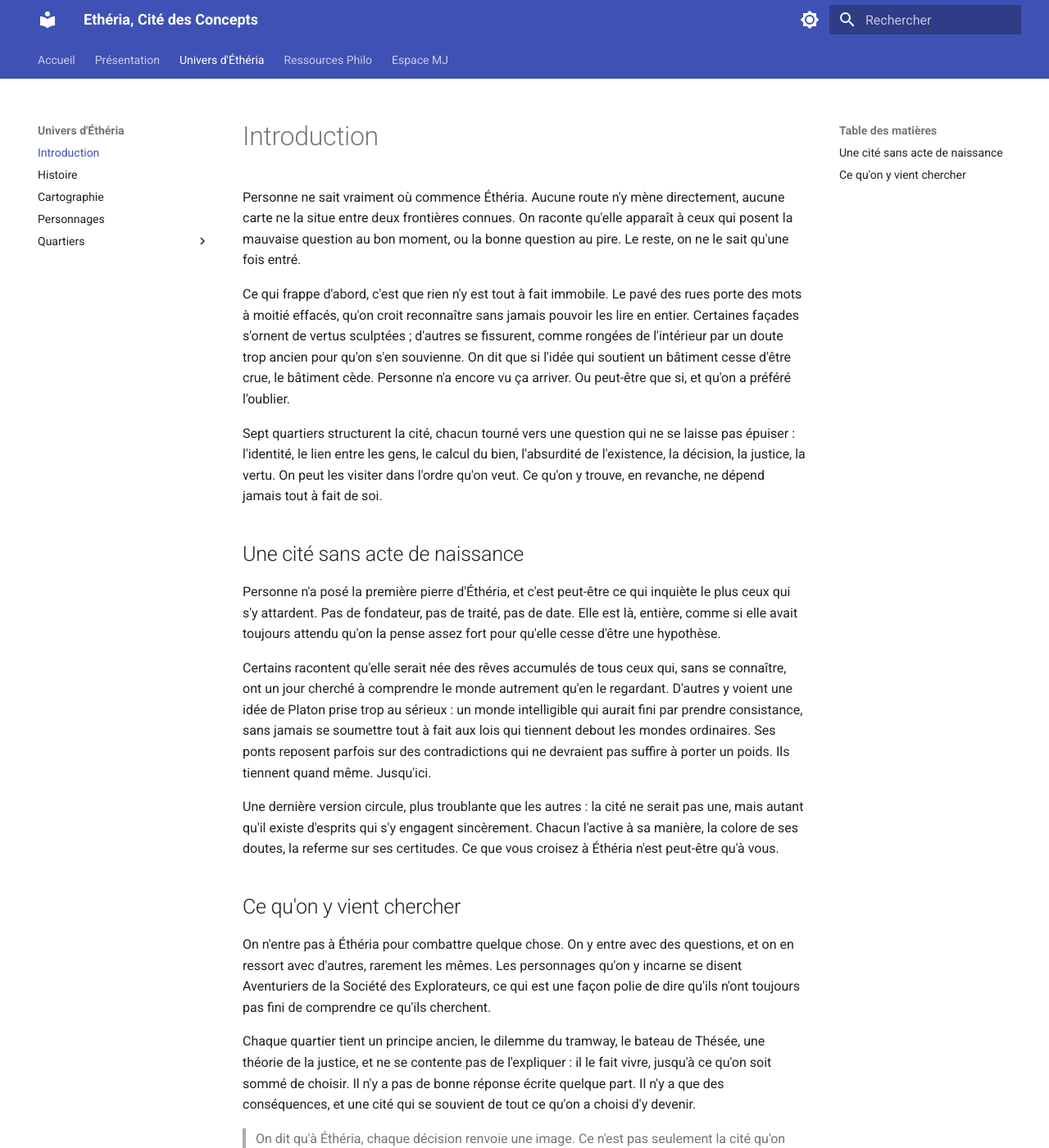
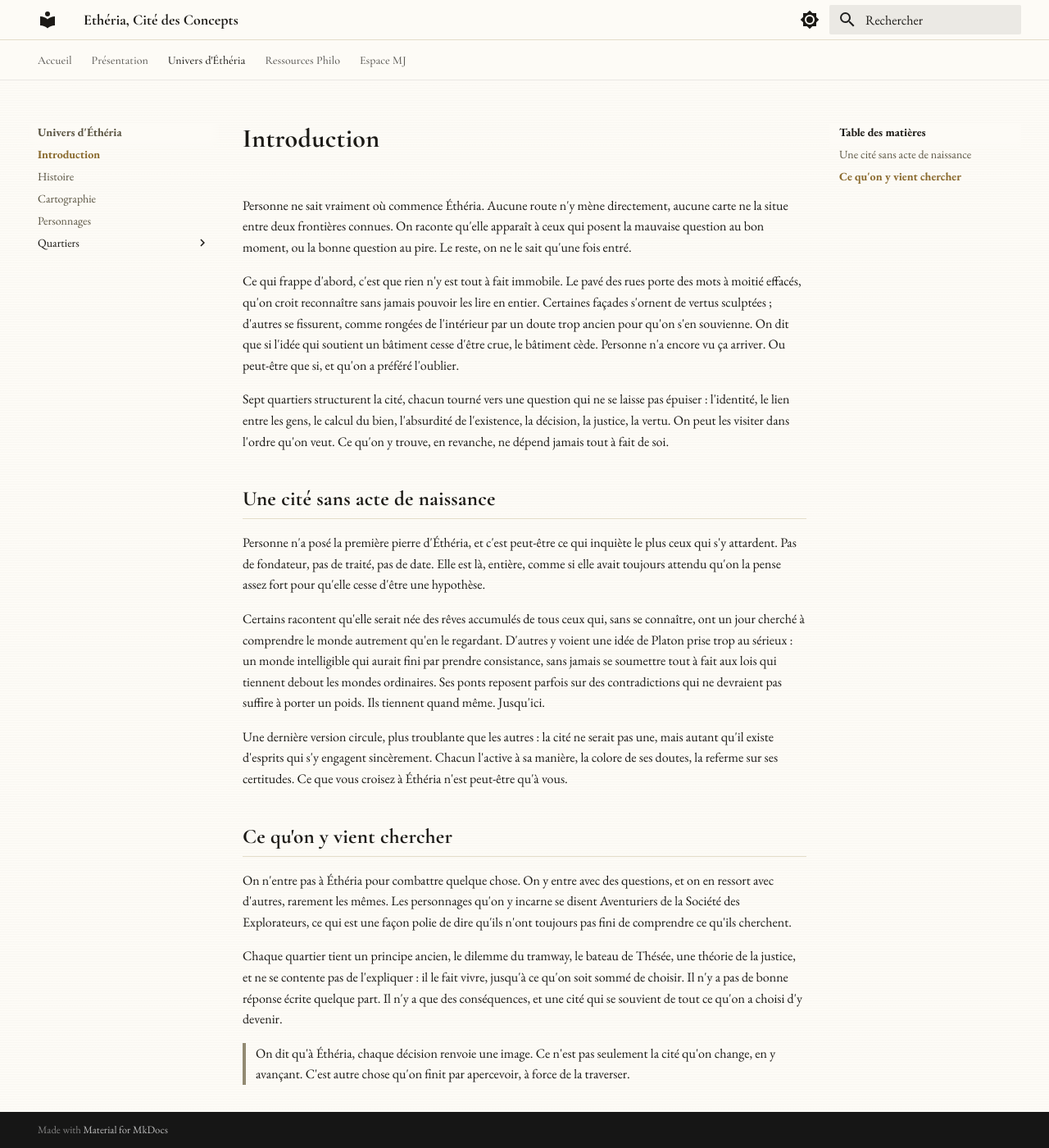
Before and after one commit to Spigushe/etheria-cite-concepts, an MkDocs documentation site: the page built from docs/monde/introduction.md, in a window 1280 px wide and 1400 px high. Shown: the whole window at 82% size. Built offline with MkDocs 1.6.1 and Material for MkDocs 9.7.7, drawn with Linux system fonts in a browser that asks for light colours.

Commit message:
Nouvelle identité visuelle « parchemin » avec trois palettes au choix
Remplace la palette Material par défaut par trois schémas custom
(épuré, parchemin, mystère) avec typographie Cormorant/EB Garamond, et adapte les callouts pour rester lisibles dans chacun.

```diff
--- a/docs/stylesheets/callouts.css
+++ b/docs/stylesheets/callouts.css
@@ -2,16 +2,20 @@
   Styles pour les callouts personnalisés générés par scripts/obsidian_callouts.py
   Syntaxe dans les fichiers .md : > [!TYPE] Titre
 
-  Chaque bloc ci-dessous correspond à un type. Pour en ajouter un nouveau,
-  copie un bloc et adapte : couleur (--callout-color), icône (content emoji ou SVG).
+  Version "parchemin" : mêmes couleurs par type (repères visuels conservés),
+  fond éclairci pour rester lisible sur le papier crème, bord anguleux
+  (pas d'arrondi) pour matcher le style gravure. Pour ajouter un type,
+  copie un bloc et adapte --callout-color / l'icône.
 */
 
 .admonition {
-  border-radius: 0.4rem;
-  border-left: 4px solid var(--callout-color, #448aff);
+  border-radius: 2px;
+  border-left: 4px solid var(--callout-color, #448aff) !important;
   padding: 0.6rem 1rem;
   margin: 1rem 0;
-  background-color: var(--callout-bg, rgba(68, 138, 255, 0.08));
+  background-color: color-mix(in srgb, var(--callout-color, #448aff) 8%, var(--etheria-callout-surface, #f3ead9)) !important;
+  font-family: "EB Garamond", Georgia, serif;
+  color: var(--md-default-fg-color) !important;
 }
 
 .admonition-title {
@@ -20,6 +24,14 @@
   display: flex;
   align-items: center;
   gap: 0.4rem;
+  color: var(--md-default-fg-color) !important;
+  background-color: transparent !important;
+}
+
+.admonition p,
+.admonition li,
+.admonition-title > * {
+  color: var(--md-default-fg-color) !important;
 }
 
 .admonition-title::before {
@@ -27,90 +39,52 @@
 }
 
 /* --- Lieux --- */
-.admonition.ville {
-  --callout-color: #2e7d32;
-  --callout-bg: rgba(46, 125, 50, 0.08);
-}
+.admonition.ville { --callout-color: #2e7d32; }
 .admonition.ville .admonition-title::before { content: "🏙️"; }
 
-.admonition.region {
-  --callout-color: #00695c;
-  --callout-bg: rgba(0, 105, 92, 0.08);
-}
+.admonition.region { --callout-color: #00695c; }
 .admonition.region .admonition-title::before { content: "🗺️"; }
 
-.admonition.donjon {
-  --callout-color: #4527a0;
-  --callout-bg: rgba(69, 39, 160, 0.08);
-}
+.admonition.donjon { --callout-color: #4527a0; }
 .admonition.donjon .admonition-title::before { content: "🕯️"; }
 
 /* --- Personnages / Factions --- */
-.admonition.pnj {
-  --callout-color: #1565c0;
-  --callout-bg: rgba(21, 101, 192, 0.08);
-}
+.admonition.pnj { --callout-color: #1565c0; }
 .admonition.pnj .admonition-title::before { content: "🧑"; }
 
-.admonition.faction {
-  --callout-color: #6a1b9a;
-  --callout-bg: rgba(106, 27, 154, 0.08);
-}
+.admonition.faction { --callout-color: #6a1b9a; }
 .admonition.faction .admonition-title::before { content: "⚔️"; }
 
 /* --- Hors-fiction : réservé au MJ --- */
-/* Différent de .secret (un secret DANS la fiction, ex. un PNJ qui ment) :
-   .mj signale une information hors-fiction que le MJ ne doit jamais
-   révéler ou lire à voix haute aux joueurs (un twist, une solution). */
 .admonition.mj {
   --callout-color: #b71c1c;
-  --callout-bg: rgba(183, 28, 28, 0.1);
   border-left-width: 6px;
 }
 .admonition.mj .admonition-title::before { content: "🎭"; }
 
 /* --- Suivi de campagne --- */
-.admonition.nouvelles {
-  --callout-color: #d84315;
-  --callout-bg: rgba(216, 67, 21, 0.08);
-}
+.admonition.nouvelles { --callout-color: #d84315; }
 .admonition.nouvelles .admonition-title::before { content: "📰"; }
 
-.admonition.intrigue {
-  --callout-color: #ad1457;
-  --callout-bg: rgba(173, 20, 87, 0.08);
-}
+.admonition.intrigue { --callout-color: #ad1457; }
 .admonition.intrigue .admonition-title::before { content: "🧵"; }
 
-.admonition.secret {
-  --callout-color: #263238;
-  --callout-bg: rgba(38, 50, 56, 0.08);
-}
+.admonition.secret { --callout-color: #263238; }
 .admonition.secret .admonition-title::before { content: "🔒"; }
 
 /* --- Règles / mécaniques --- */
-.admonition.regle {
-  --callout-color: #f9a825;
-  --callout-bg: rgba(249, 168, 37, 0.1);
-}
+.admonition.regle { --callout-color: #a5720a; }
 .admonition.regle .admonition-title::before { content: "🎲"; }
 
-.admonition.danger {
-  --callout-color: #c62828;
-  --callout-bg: rgba(198, 40, 40, 0.08);
-}
+.admonition.danger { --callout-color: #c62828; }
 .admonition.danger .admonition-title::before { content: "⚠️"; }
 
-.admonition.tresor {
-  --callout-color: #f57f17;
-  --callout-bg: rgba(245, 127, 23, 0.1);
-}
+.admonition.tresor { --callout-color: #a5720a; }
 .admonition.tresor .admonition-title::before { content: "💰"; }
 
 /* Fallback pour tout type non listé ci-dessus : gris neutre */
 .admonition:not(.ville):not(.region):not(.donjon):not(.pnj):not(.faction):not(.nouvelles):not(.intrigue):not(.secret):not(.regle):not(.danger):not(.tresor):not(.mj) {
   --callout-color: #607d8b;
-  --callout-bg: rgba(96, 125, 139, 0.08);
 }
 .admonition:not(.ville):not(.region):not(.donjon):not(.pnj):not(.faction):not(.nouvelles):not(.intrigue):not(.secret):not(.regle):not(.danger):not(.tresor):not(.mj) .admonition-title::before {
   content: "ℹ️";
--- /dev/null
+++ b/docs/stylesheets/extra.css
@@ -0,0 +1,197 @@
+/*
+  Éthéria — 3 styles pilotés par le toggle de palette Material :
+  léger (1c "épuré") → moyen (1a "parchemin", scheme "default") → sombre
+  (1b "mystérieux"). L'ordre du cycle est défini par l'ordre des entrées
+  dans theme.palette (mkdocs.yml), pas ici.
+
+  Générique : aucune règle ne dépend du contenu d'une page précise.
+  À copier dans docs/stylesheets/extra.css puis référencer dans mkdocs.yml :
+
+    extra_css:
+      - stylesheets/callouts.css
+      - stylesheets/extra.css
+
+  Titres en Cormorant Garamond (chargée ci-dessous), corps en EB Garamond
+  (chargée via theme.font dans mkdocs.yml — Material gère le repli hors-ligne).
+*/
+
+@import url("https://fonts.googleapis.com/css2?family=Cormorant+Garamond:wght@500;600;700&display=swap");
+
+/* ============================================================
+   1. VARIABLES PAR SCHÉMA
+   ============================================================ */
+
+/* ---- 1c "épuré" : clair, neutre, sans bordures marquées ---- */
+[data-md-color-scheme="epure"] {
+  --md-default-bg-color:            #fdfbf6;
+  --md-default-fg-color:            #1c1a16;
+  --md-default-fg-color--light:     #5a5442;
+  --md-default-fg-color--lighter:   #928a72;
+  --md-default-fg-color--lightest:  #e4ddc9;
+
+  --md-primary-fg-color:            #fdfbf6; /* fond du header */
+  --md-primary-fg-color--light:     #fdfbf6;
+  --md-primary-fg-color--dark:      #fdfbf6;
+  --md-primary-bg-color:            #1c1a16; /* texte/icônes du header */
+  --md-primary-bg-color--light:     #1c1a16;
+
+  --md-accent-fg-color:             #8a6a2e;
+  --md-accent-fg-color--transparent: rgba(138, 106, 46, 0.1);
+  --md-accent-bg-color:             #fdfbf6;
+
+  --md-typeset-a-color:             #8a6a2e;
+  --etheria-callout-surface:        #fdfbf6;
+  --etheria-header-border:          1px solid #e4ddc9;
+  --etheria-h1-border:              none;
+}
+
+/* ---- 1a "parchemin" (scheme "default") : référence intermédiaire ---- */
+[data-md-color-scheme="default"] {
+  --md-default-bg-color:            oklch(0.94 0.01 80);
+  --md-default-fg-color:            #241f16;
+  --md-default-fg-color--light:     #4a4438;
+  --md-default-fg-color--lighter:   #6b6250;
+  --md-default-fg-color--lightest:  rgba(36, 31, 22, 0.12);
+
+  --md-primary-fg-color:            #1c1a16;
+  --md-primary-fg-color--light:     #3a3428;
+  --md-primary-fg-color--dark:      #17140f;
+  --md-primary-bg-color:            #f3ead9;
+  --md-primary-bg-color--light:     #f3ead9;
+
+  --md-accent-fg-color:             #8a6a2e;
+  --md-accent-fg-color--transparent: rgba(138, 106, 46, 0.1);
+  --md-accent-bg-color:             #f3ead9;
+
+  --md-typeset-a-color:             #8a6a2e;
+  --etheria-callout-surface:        #f3ead9;
+  --etheria-header-border:          none;
+  --etheria-h1-border:              2px solid #2a2620;
+}
+
+/* ---- 1b "mystère" : sombre, accent or clair ---- */
+[data-md-color-scheme="mystere"] {
+  --md-default-bg-color:            #17140f;
+  --md-default-fg-color:            #f1e6c8;
+  --md-default-fg-color--light:     #c9bfa4;
+  --md-default-fg-color--lighter:   #a79c80;
+  --md-default-fg-color--lightest:  rgba(241, 230, 200, 0.12);
+
+  --md-primary-fg-color:            #0f0d09;
+  --md-primary-fg-color--light:     #17140f;
+  --md-primary-fg-color--dark:      #0f0d09;
+  --md-primary-bg-color:            #f1e6c8;
+  --md-primary-bg-color--light:     #f1e6c8;
+
+  --md-accent-fg-color:             #d9c48f;
+  --md-accent-fg-color--transparent: rgba(217, 196, 143, 0.12);
+  --md-accent-bg-color:             #17140f;
+
+  --md-typeset-a-color:             #d9c48f;
+  --etheria-callout-surface:        #201c14;
+  --etheria-header-border:          1px solid #3a3222;
+  --etheria-h1-border:              2px solid #3a3222;
+}
+
+/* ============================================================
+   2. RÈGLES PARTAGÉES (utilisent les variables ci-dessus)
+   ============================================================ */
+
+/* Material ne recalcule --md-typeset-color que pour son propre scheme
+   "slate" ; pour nos schémas custom on le force explicitement, sinon le
+   texte de corps reste sombre même sur fond sombre (illisible). */
+.md-typeset,
+.md-typeset p,
+.md-typeset li,
+.md-typeset blockquote {
+  color: var(--md-default-fg-color);
+}
+
+.md-typeset a,
+.md-typeset a:visited {
+  color: var(--md-typeset-a-color);
+}
+.md-typeset a:hover,
+.md-typeset a:focus {
+  filter: brightness(0.85);
+  text-decoration: underline;
+}
+
+body {
+  background-color: var(--md-default-bg-color);
+  background-image: repeating-linear-gradient(
+    0deg,
+    transparent 0 2px,
+    rgba(60, 50, 30, 0.015) 2px 3px
+  );
+}
+
+.md-header,
+.md-tabs {
+  border-bottom: var(--etheria-header-border);
+  box-shadow: none;
+}
+.md-header__title,
+.md-tabs__link {
+  font-family: "Cormorant Garamond", Georgia, serif;
+}
+.md-tabs__link--active {
+  color: var(--md-accent-fg-color);
+}
+
+.md-nav__link {
+  color: var(--md-default-fg-color--light);
+}
+.md-nav__title,
+.md-nav__link[for] {
+  color: var(--md-default-fg-color);
+}
+.md-nav__link--active,
+.md-nav__link:focus,
+.md-nav__link:hover {
+  color: var(--md-accent-fg-color);
+}
+.md-nav__item .md-nav__link--active {
+  font-weight: 700;
+}
+.md-nav__title {
+  font-weight: 700;
+}
+
+.md-typeset h1,
+.md-typeset h2,
+.md-typeset h3,
+.md-typeset h4,
+.md-typeset h5,
+.md-typeset h6 {
+  font-family: "Cormorant Garamond", Georgia, "Times New Roman", serif;
+  font-weight: 700;
+  letter-spacing: 0.01em;
+  color: var(--md-default-fg-color);
+}
+.md-typeset h1 {
+  border-bottom: var(--etheria-h1-border);
+  padding-bottom: 0.4rem;
+}
+.md-typeset h2 {
+  border-bottom: 1px solid var(--md-default-fg-color--lightest);
+  padding-bottom: 0.3rem;
+}
+
+.md-typeset table:not([class]) {
+  border: 1px solid var(--md-default-fg-color--lightest);
+}
+
+.md-typeset pre > code,
+.md-typeset code {
+  background-color: var(--md-default-fg-color--lightest);
+}
+
+.md-search__form {
+  background-color: rgba(128, 128, 128, 0.15);
+}
+
+.md-top {
+  background-color: var(--md-primary-fg-color);
+  color: var(--md-primary-bg-color);
+}
--- a/mkdocs.yml
+++ b/mkdocs.yml
@@ -4,20 +4,32 @@ site_description: "Wiki de jeu de rôle personnel"
 # sinon les liens internes et assets seront mal résolus sur GitHub Pages.
 site_url: "https://spigushe.github.io/etheria-cite-concepts/"
 
+# Thème Material pour MkDocs : https://squidfunk.github.io/mkdocs-material/
+# Personnalisation en trois palettes de couleurs, avec un toggle pour passer de l'une à l'autre.
 theme:
   name: material
   language: fr
   palette:
-    - scheme: default
-      primary: indigo
+    - scheme: epure
+      primary: white
+      accent: amber
       toggle:
         icon: material/brightness-7
-        name: "Passer en mode sombre"
-    - scheme: slate
-      primary: indigo
+        name: "Passer au style parchemin"
+    - scheme: default
+      primary: black
+      accent: amber
+      toggle:
+        icon: material/brightness-5
+        name: "Passer au style nocturne"
+    - scheme: mystere
+      primary: black
+      accent: amber
       toggle:
         icon: material/brightness-4
-        name: "Passer en mode clair"
+        name: "Passer au style épuré"
+  font:
+    text: "EB Garamond"
   features:
     - navigation.instant
     - navigation.tabs
@@ -34,6 +46,7 @@ plugins:
 
 extra_css:
   - stylesheets/callouts.css
+  - stylesheets/extra.css
 
 hooks:
   - scripts/version.py # injecte {{ version }} depuis CHANGELOG.md
```
Also changed, not shown: CHANGELOG.md (+8 -0 lines).
